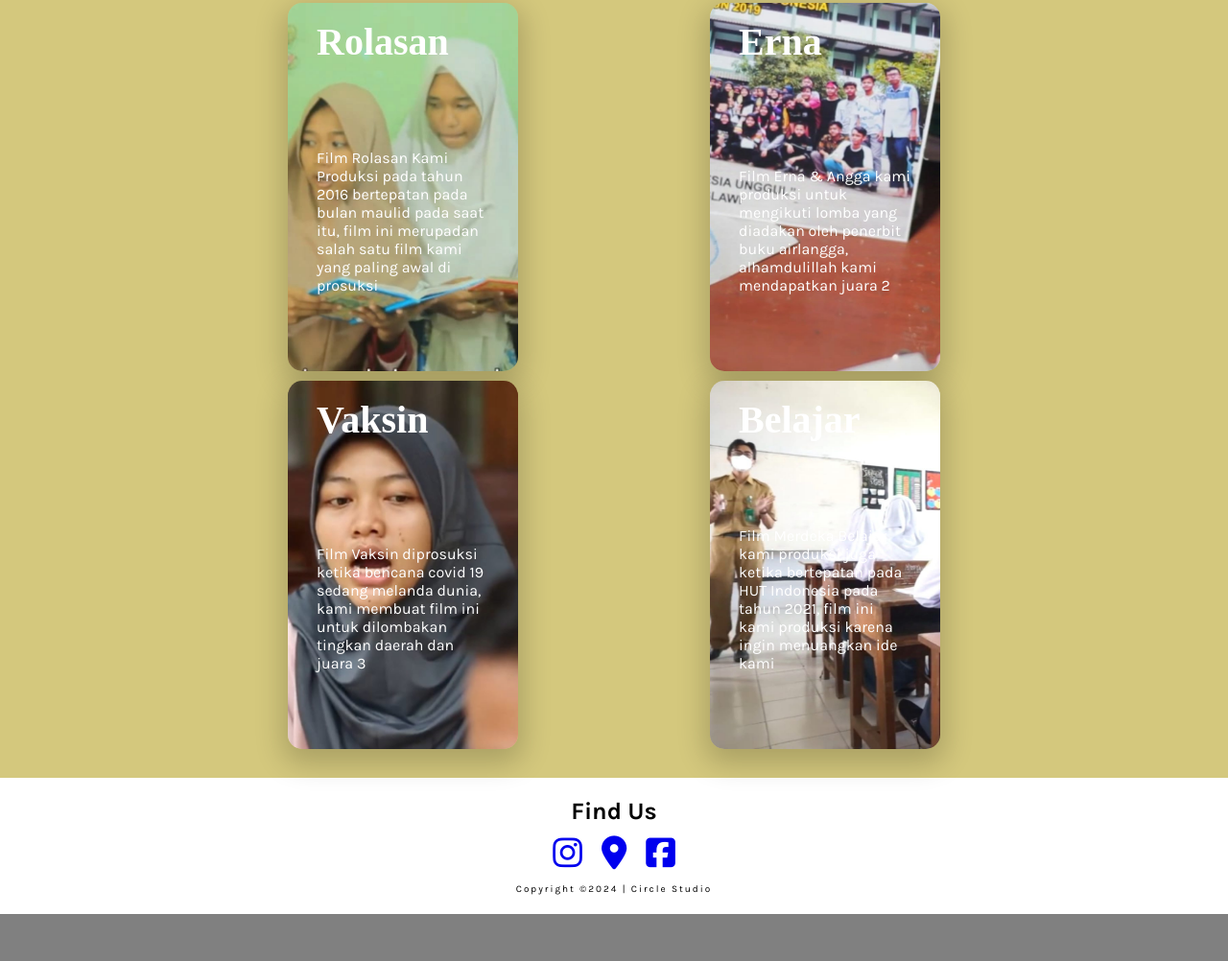
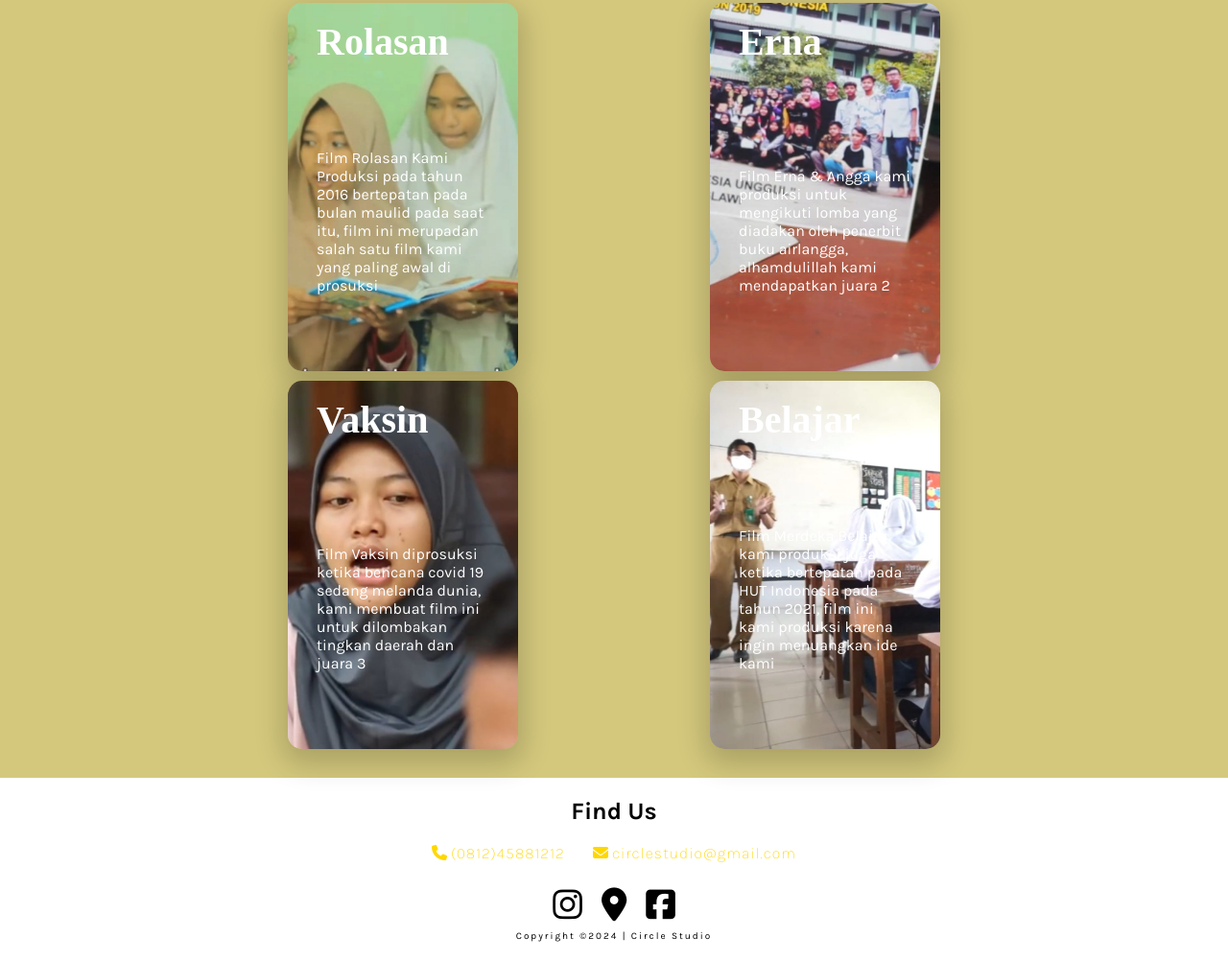
Before and after one commit to Kresa12/My-Website, a plain HTML site: page index.html in a window 1280 px wide. Shown: the part 1624-2626 px from the top of the page at 96% size. Before the commit the page ends 2577 px from the top, so only its background shows below. Drawn offline with Linux system fonts and the light colour scheme.

Commit message:
lagiiiiiiiiii

```diff
--- a/index.html
+++ b/index.html
@@ -24,10 +24,10 @@
           <a href="#Home" class="nav_link">Home</a>
         </li>
         <li>
-          <a href="#Service" class="nav_link">Service</a>
+          <a href="#Service" class="nav_link">About</a>
         </li>
         <li>
-          <a href="#findUs" class="nav_link">Find Us</a>
+          <a href="#findUs" class="nav_link">Contact</a>
         </li>
       </ul>
     </nav>
@@ -54,14 +54,12 @@
     <section class="service" id="Service">
 
       <h2>Layanan Kami</h2>
-
       <p>
         Kami menyediakan banyak paket multimedia sesuai dengan kebutuhan Anda,
         baik indoor maupun outdoor. Berikut tabel paket multimedia Kami :
       </p>
 
       <table border="1" solid black>
-
         <thead>
           <tr>
             <td>Nama</td>
@@ -116,6 +114,7 @@
           kerja sama dengan suatu vendor, ataupun hanya menyalurkan ide kreatif kami. berikut merupakan beberapa judul
           film yang pernah kami produksi : </P>
       </div>
+
       <div class="card_container">
 
         <div class="card_produk_kami">
@@ -178,7 +177,11 @@
 
     <footer class="footer" id="findUs">
       <h3>Find Us</h3>
-      <div>
+      <div class="contact_container">
+        <a href=""><i class="fa-solid fa-phone"></i>(0812)45881212</a>
+        <a href=""><i class="fa-solid fa-envelope"></i>circlestudio@gmail.com</a>
+      </div>
+      <div class="media_social_container">
         <a href="https://www.instagram.com/circle.studio.official/" target="_blank"><i
             class="fa-brands fa-instagram"></i></a>
         <a href="https://maps.app.goo.gl/7CjpHAe5yMWfbUFg6" target="_blank"><i class="fa-solid fa-location-dot"></i></a>
--- a/style.css
+++ b/style.css
@@ -240,19 +240,41 @@ td{
     font-size: 25px;
 }
 
-.footer div{
+
+
+.footer .contact_container{
+    display: flex;
+    align-items: center;
+    justify-content: space-between;
+    width: 380px;
+    margin-top: 20px;
+    margin-bottom: 20px;
+    /* background-color: antiquewhite; */
+}
+
+.footer .contact_container a{
+    text-decoration: none;
+    color: gold;
+    letter-spacing: 1px;
+    font-weight: 100;
+}
+
+.footer .contact_container a i{
+    margin-right: 3px;
+}
+
+.footer .media_social_container{
     display: flex;
     justify-content: space-between;
-    margin-top: 5px;
-    margin-bottom: 5px;
 }
 
-.footer div a{
+.footer .media_social_container a{
     font-size: 35px;
     margin-left: 10px;
     margin-right: 10px;
     margin-top: 5px;
     margin-bottom: 5px;
+    color: black;
 }
 
 .footer .copy_right{
```
